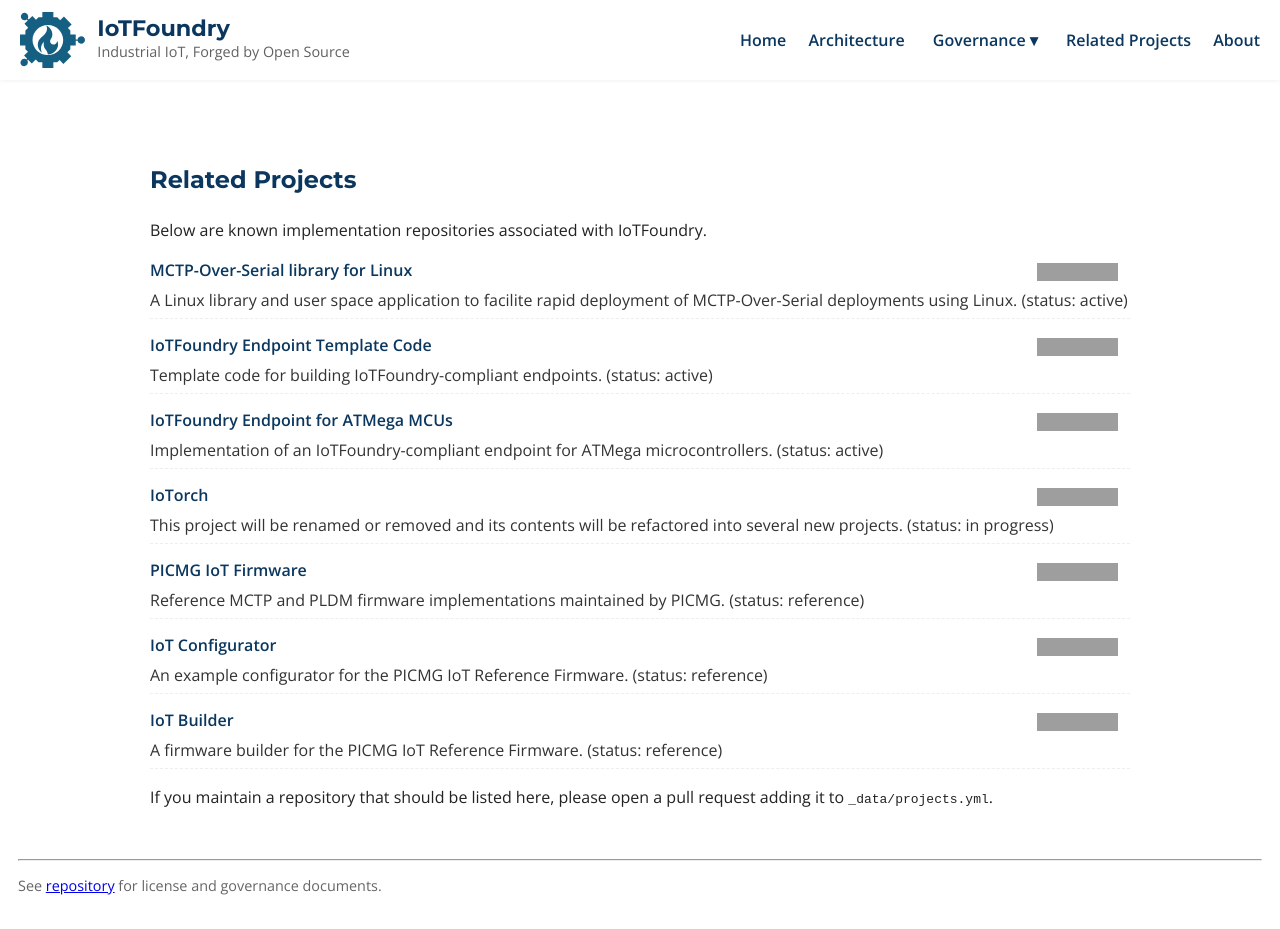
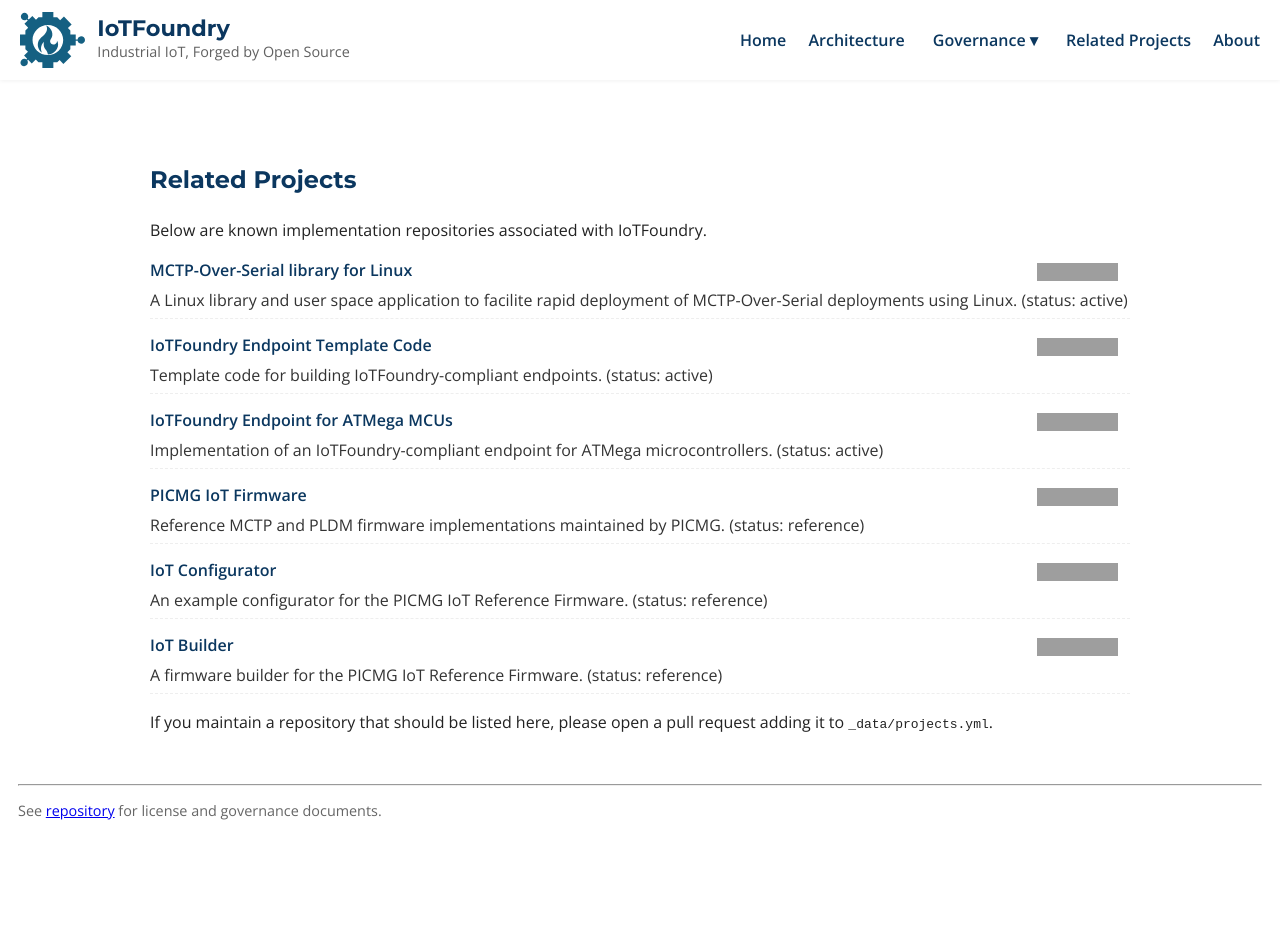
Before and after one commit to PICMG/iot-foundry, a Jekyll site: the page built from docs/RelatedProjects.md, in a window 1280 px wide and 929 px high. Built offline with Jekyll 4.4.1, drawn with Linux system fonts in a browser that asks for light colours; grey boxes are pictures that could not be loaded.

Commit message:
Remove IoTorch project from project lists.

```diff
--- a/docs/_data/projects.yml
+++ b/docs/_data/projects.yml
@@ -16,12 +16,6 @@
   description: Implementation of an IoTFoundry-compliant endpoint for ATMega microcontrollers.
   status: active
 
-- name: IoTorch
-  url: https://github.com/PICMG/IoTorch
-  repo: PICMG/IoTorch
-  description: This project will be renamed or removed and its contents will be refactored into several new projects.
-  status: in progress
-
 - name: PICMG IoT Firmware
   url: https://github.com/PICMG/iot_firmware
   repo: PICMG/iot_firmware
```
